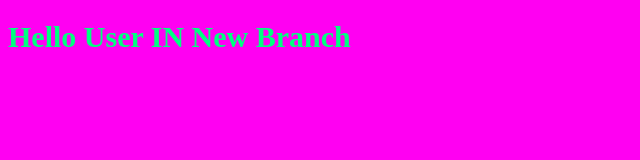
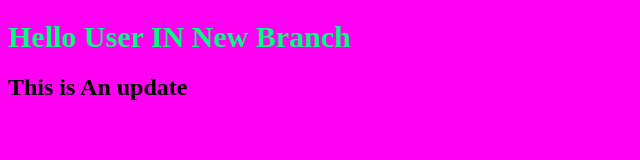
Before and after one commit to FadyEzzat4923/MyProject, a plain HTML site: page index.html in a window 1280 px wide. Shown: the whole page, without its empty margins (0-640 px from the left). Drawn offline with Linux system fonts and the light colour scheme.

Commit message:
Idet In html File

```diff
--- a/index.html
+++ b/index.html
@@ -8,6 +8,7 @@
     <link rel="stylesheet" href="style.css">
 </head>
 <h1>Hello User IN New Branch</h1>
+<h2>This is An update </h2>
 <body>
     <script src="file.js"></script>
 </body>
```
